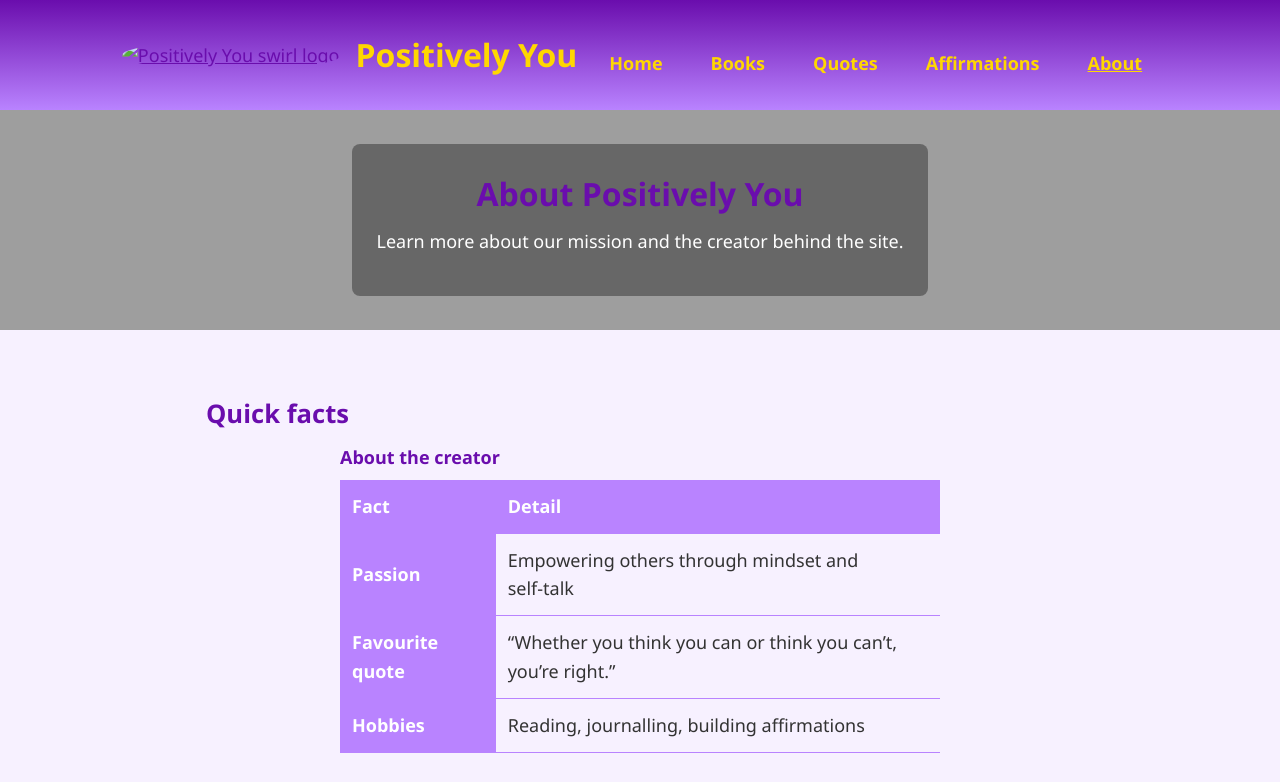
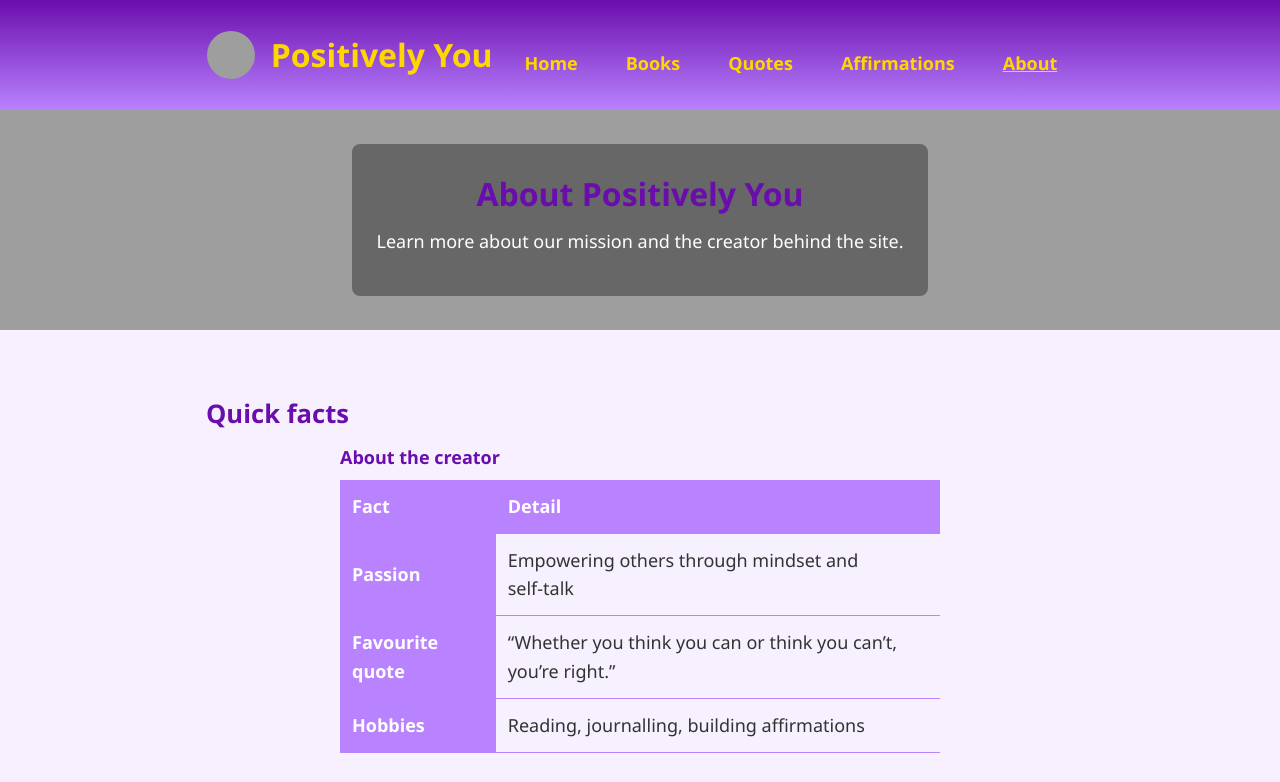
Before and after one commit to JRobak/positively_you, a plain HTML site: page about.html in a window 1280 px wide. Shown: the top 782 px of the page. Drawn offline with Linux system fonts and the light colour scheme; the site is published under a folder, as on GitHub Pages, so addresses that start at the root find nothing.

Commit message:
changed path to images

```diff
--- a/about.html
+++ b/about.html
@@ -20,7 +20,7 @@
         <div class="header-inner">
           <a href="index.html" class="logo-link">
             <img
-              src="/images/logo.png"
+              src="./images/logo.png"
               alt="Positively You swirl logo"
               class="logo-img"
             />
```
Also changed, not shown: affirmations.html (+1 -1 lines), books.html (+1 -1 lines), index.html (+1 -1 lines), quotes.html (+1 -1 lines).
